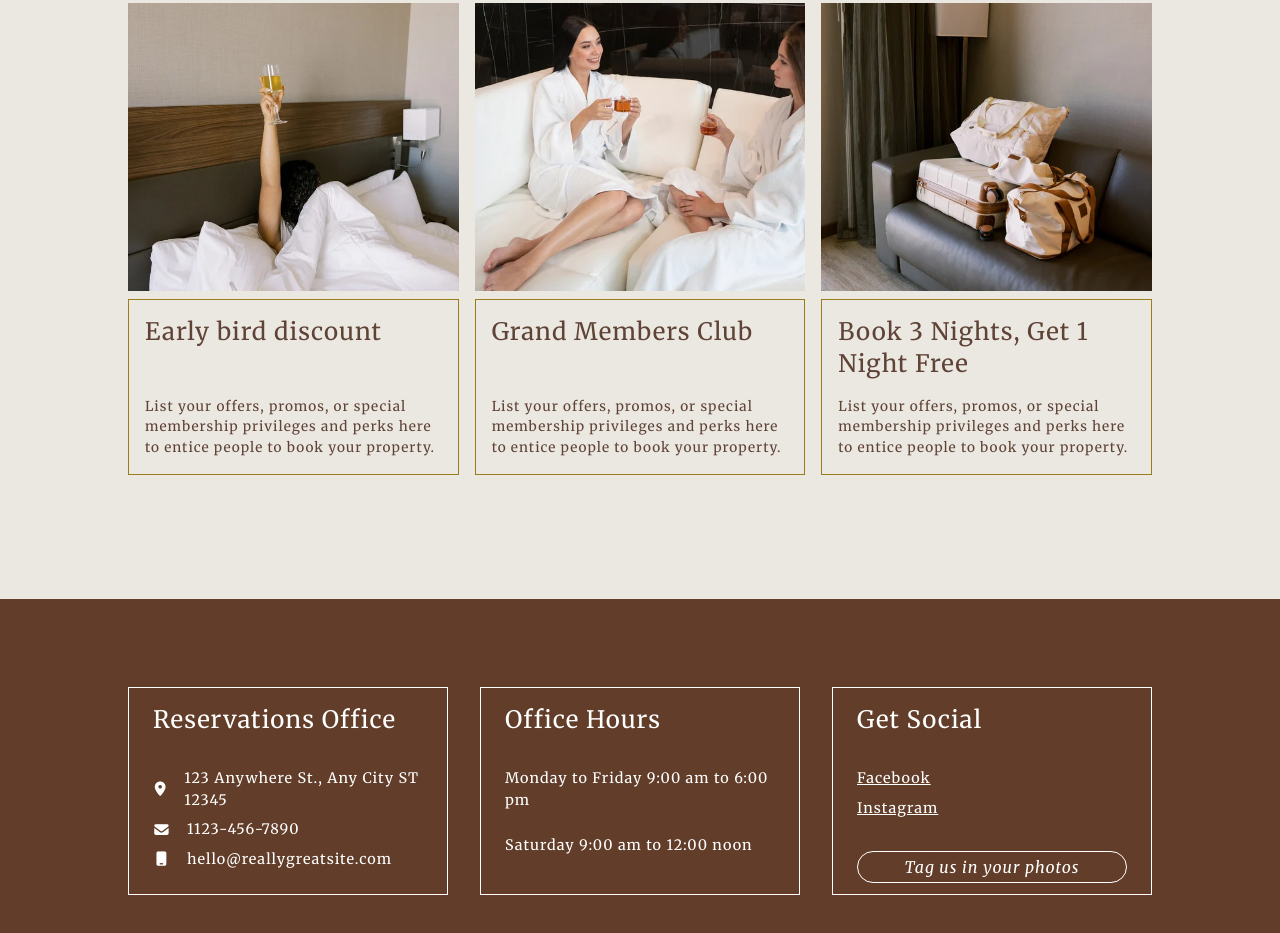
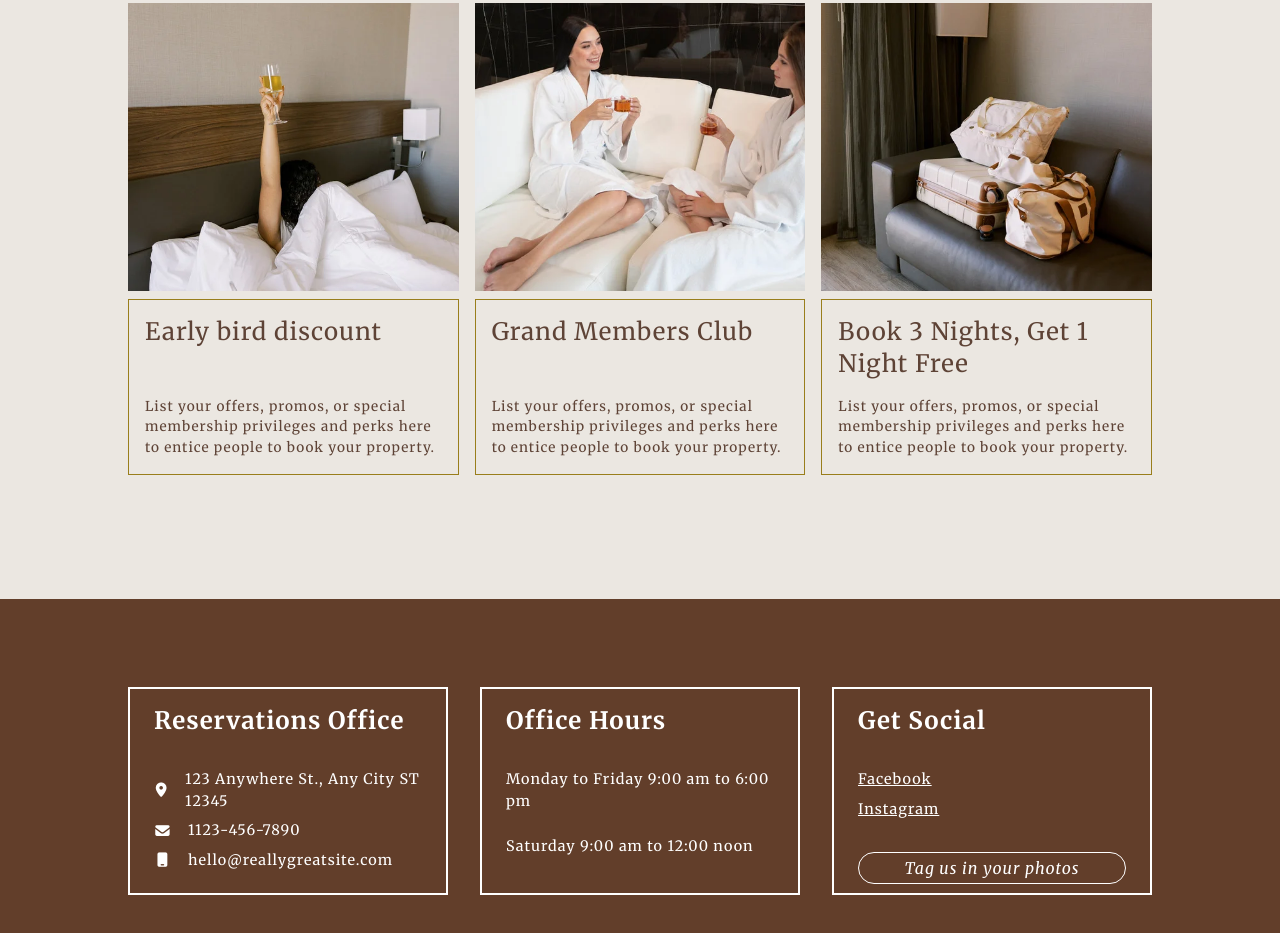
Before and after one commit to cpplover52/hotel-website, a website: page hotel-website/src/index.html in a window 1280 px wide. Shown: the part 3963-4896 px from the top of the page. Drawn offline with nearby package versions, Linux system fonts and the light colour scheme.

Commit message:
footer updated

```diff
--- a/hotel-website/src/index.html
+++ b/hotel-website/src/index.html
@@ -198,9 +198,9 @@
         <div class="container flex items-center">
             <div class="footer-content flex justify-between items-center gap-x-8 w-full">
                 <div
-                    class="footer-box px-6! py-4! border border-solid border-white flex flex-col justify-start items-start gap-y-4 w-80 h-52">
+                    class="footer-box px-6! py-4! border-2 border-solid border-white flex flex-col justify-start items-start gap-y-4 w-80 h-52">
                     <div class="footer-box-header flex items-center justify-center">
-                        <h3 class="text-2xl">Reservations Office</h3>
+                        <h3 class="text-2xl font-bold">Reservations Office</h3>
                     </div>
                     <div class="footer-box-informations flex flex-col gap-y-2 text-[.9rem] py-4!">
                         <div class="footer-box-information flex justify-start items-center gap-x-4">
@@ -220,9 +220,9 @@ Any City ST 12345</span>
                 </div>
 
                 <div
-                    class="footer-box px-6! py-4! border border-solid border-white flex flex-col justify-start items-start gap-y-4 w-80 h-52">
+                    class="footer-box px-6! py-4! border-2 border-solid border-white flex flex-col justify-start items-start gap-y-4 w-80 h-52">
                     <div class="footer-box-header flex items-center justify-center">
-                        <h3 class="text-2xl">Office Hours</h3>
+                        <h3 class="text-2xl font-bold">Office Hours</h3>
                     </div>
                     <div class="footer-box-office-hours flex flex-col gap-y-6 text-[.9rem] py-4!">
                         <span>Monday to Friday
@@ -236,9 +236,9 @@ Any City ST 12345</span>
                 </div>
 
                 <div
-                    class="footer-box px-6! py-4! border border-solid border-white flex flex-col justify-start items-start gap-y-4 w-80 h-52">
+                    class="footer-box px-6! py-4! border-2 border-solid border-white flex flex-col justify-start items-start gap-y-4 w-80 h-52">
                     <div class="footer-box-header flex items-center justify-center">
-                        <h3 class="text-2xl">Get Social</h3>
+                        <h3 class="text-2xl font-bold">Get Social</h3>
                     </div>
                     <div class="footer-box-social flex flex-col gap-y-2 text-[.9rem] py-4!">
                         <a href="#" class="underline!">Facebook</a>
```
Also changed, not shown: hotel-website/src/output.css.
